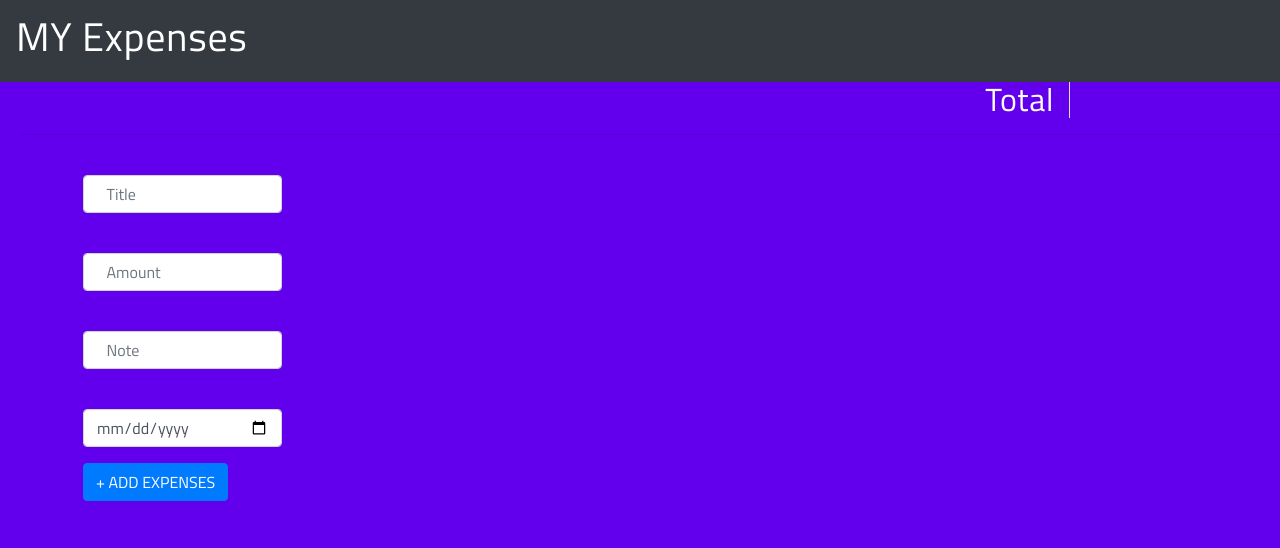
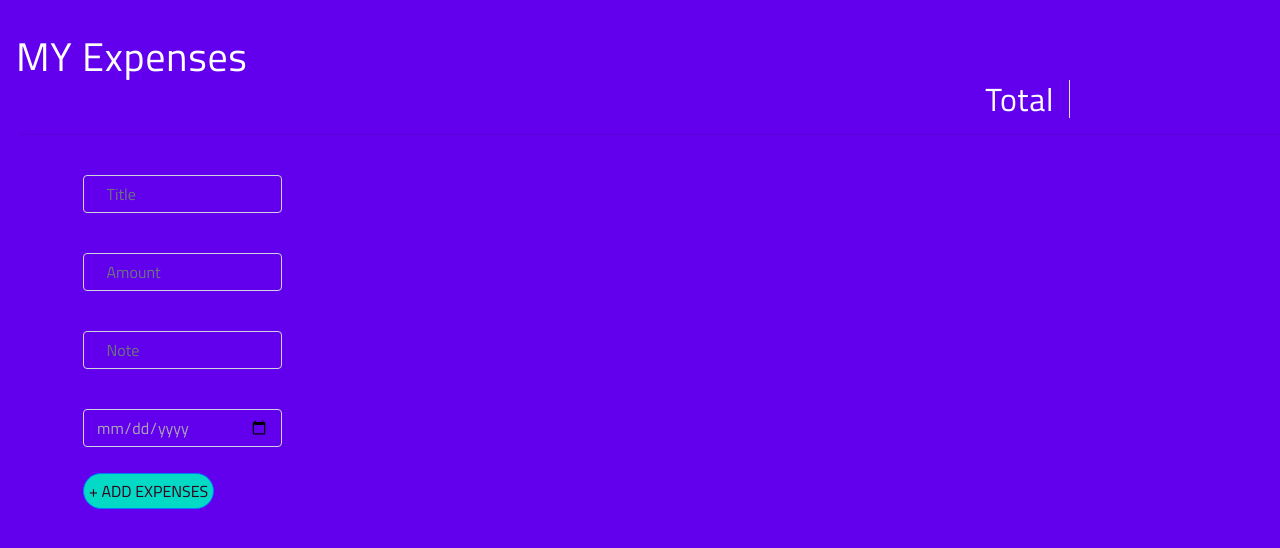
Before and after one commit to AbhiVikrant/Expenses-Calculater, a React (Create React App) app in the folder client/: page / in a window 1280 px wide. Shown: the top 548 px of the page. Built offline with nearby package versions, Linux system fonts and the light colour scheme.

Commit message:
Removed bg-dark from nav in Header.

```diff
--- a/client/src/components/Header/Header.js
+++ b/client/src/components/Header/Header.js
@@ -4,9 +4,7 @@ const Header = ({ dark, children, className, total, data }) => {
   dark = !!dark ? "dark" : "light";
   return (
     <nav
-      className={
-        `navbar navbar-${dark} bg-${dark}` + (className ? " " + className : "")
-      }
+      className={`navbar navbar-${dark}` + (className ? " " + className : "")}
     >
       <span className="navbar-brand">{children}</span>
     </nav>
--- a/client/src/components/Screen/Screen.js
+++ b/client/src/components/Screen/Screen.js
@@ -1,6 +1,5 @@
 import React from "react";
 import FormGroup from "../Form/FormGroup";
-
 const Screen = ({ onChange, onSubmit }) => {
   return (
     <div className="screen">
--- a/client/src/styles/App.scss
+++ b/client/src/styles/App.scss
@@ -1,4 +1,8 @@
 .App{
 @import "Header/Header.scss";
 @import "Screen.scss";
+@import "Form/Form.scss";
+h1{
+  margin-top: 20px;
 }
+}
--- /dev/null
+++ b/client/src/styles/Form/Form.scss
@@ -0,0 +1,13 @@
+.form-control {
+
+    background-color: #6200ee;
+    color: #aca8b2;;
+
+}
+.btn-primary {
+    background-color: #03dac5;
+    color: #33001A;
+    border-radius: 3rem;
+    padding: 5px;
+    margin-top: 10px;
+}
```
